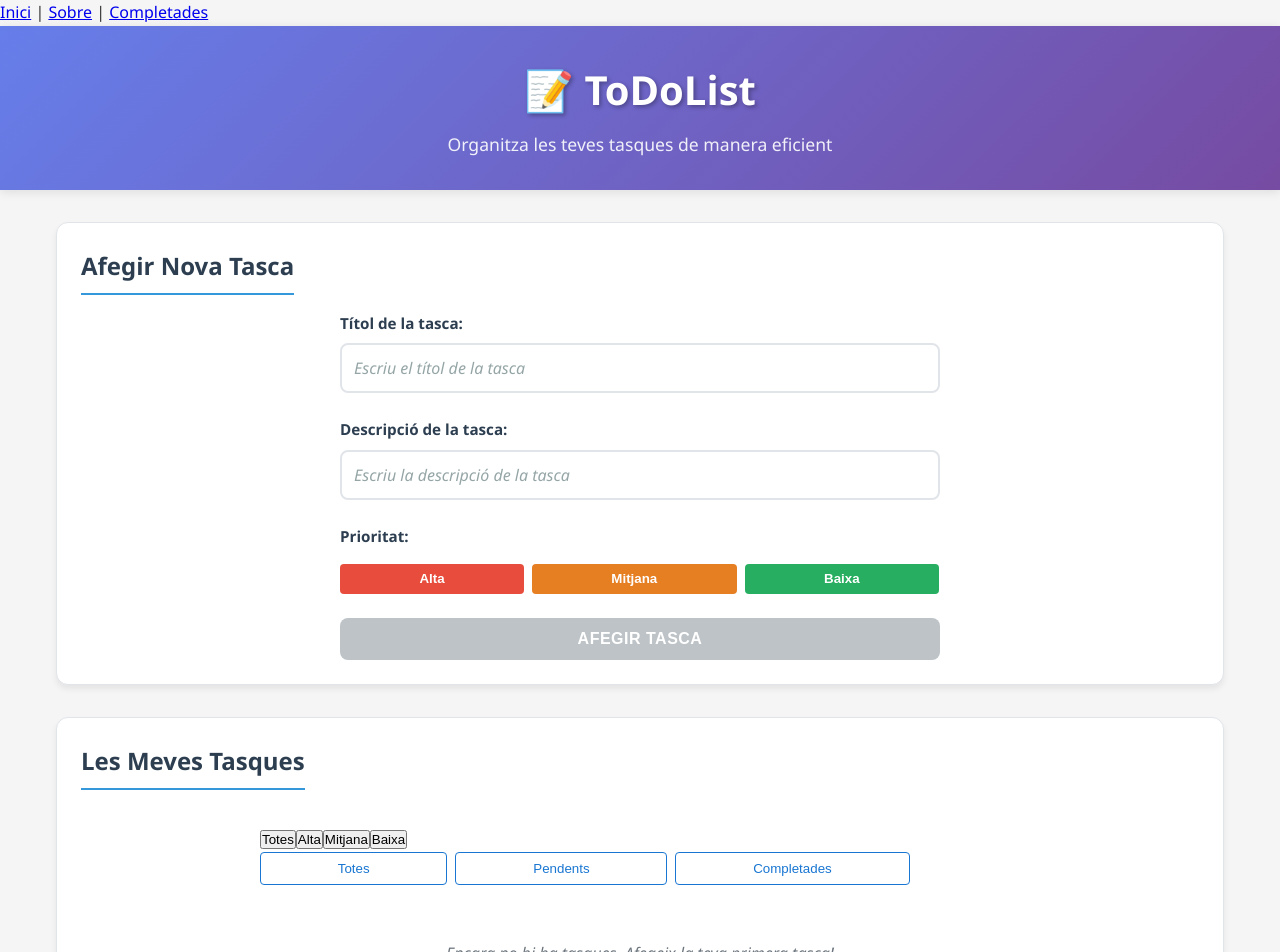
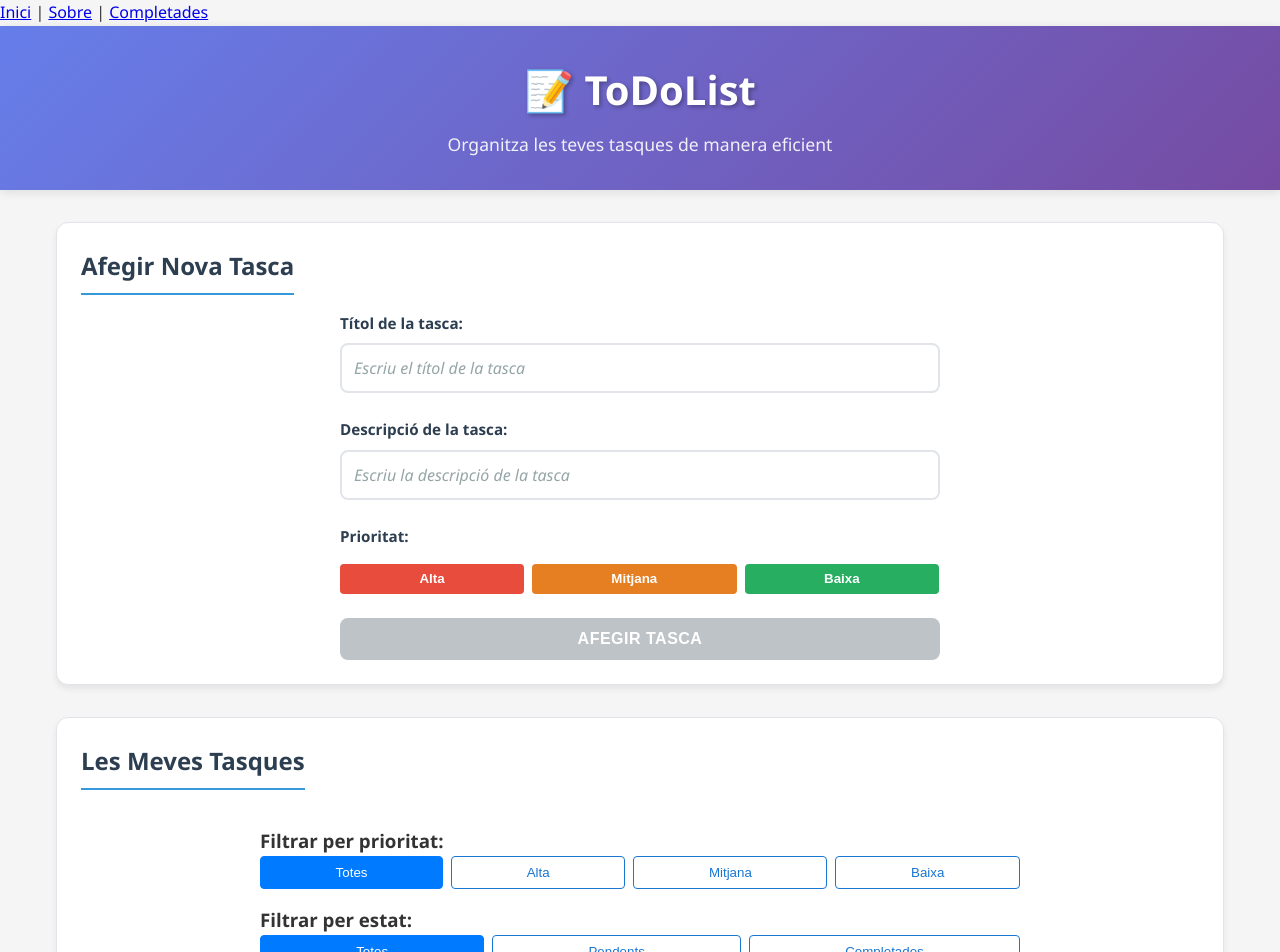
Before and after one commit to alsorribes/Todolist, an Angular app: page / in a window 1280 px wide. Shown: the top 952 px of the page. Built offline with nearby package versions, Linux system fonts and the light colour scheme.

Commit message:
Implementació de botó seleccionat permanentment al la secció de filtratge

```diff
--- a/src/app/components/task-list/task-list.css
+++ b/src/app/components/task-list/task-list.css
@@ -2,16 +2,18 @@
   display: flex;
   gap: 0.5rem;
   margin-bottom: 1rem;
+  width: 100%;
 }
 
 .filter-buttons button {
-  padding: 0.5rem 4.8rem;
+  padding: 0.5rem 3.5rem;
   border: 1px solid #1976d2;
   background-color: white;
   color: #1976d2;
   cursor: pointer;
   border-radius: 4px;
   transition: all 0.2s ease;
+  flex: 1 1 auto;
 }
 
 .filter-buttons button:hover {
@@ -21,6 +23,12 @@
 .filter-buttons button.active {
   background-color: #1976d2;
   color: white;
+}
+
+.filter-buttons button.active {
+  background-color: #007bff;
+  color: #fff;
+  border-color: #007bff;
 }
 
 .task-list-container {
--- a/src/app/components/task-list/task-list.html
+++ b/src/app/components/task-list/task-list.html
@@ -13,24 +13,26 @@
   </div>
 
   <!-- Lista de tareas -->
-  <div class="priority-filter-buttons">
-    <button (click)="priorityFilter = 'all'">Totes</button>
-    <button (click)="priorityFilter = 'high'">Alta</button>
-    <button (click)="priorityFilter = 'medium'">Mitjana</button>
-    <button (click)="priorityFilter = 'low'">Baixa</button>
+  <h3>Filtrar per prioritat:</h3>
+  <div class="filter-buttons">
+    <button [ngClass]="{ active: selectedPriority === 'all' }" (click)="setPriorityFilter('all')">Totes</button>
+    <button [ngClass]="{ active: selectedPriority === 'high' }" (click)="setPriorityFilter('high')">Alta</button>
+    <button [ngClass]="{ active: selectedPriority === 'medium' }" (click)="setPriorityFilter('medium')">Mitjana</button>
+    <button [ngClass]="{ active: selectedPriority === 'low' }" (click)="setPriorityFilter('low')">Baixa</button>
   </div>
 
+  <h3>Filtrar per estat:</h3>
   <div class="filter-buttons">
-    <button (click)="filter = 'all'" [class.activate]="filter === 'all'">Totes</button>
-    <button (click)="filter = 'pending'" [class.activate]="filter === 'pending'">Pendents</button>
-    <button (click)="filter = 'completed'" [class.activate]="filter === 'completed'">Completades</button>
+    <button (click)="setStatusFilter('all')" [ngClass]="{ active: filter === 'all' }">Totes</button>
+    <button (click)="setStatusFilter('pending')" [ngClass]="{ active: filter === 'pending' }">Pendents</button>
+    <button (click)="setStatusFilter('completed')" [ngClass]="{ active: filter === 'completed' }">Completades</button>
   </div>
   <div class="tasks-container">
     <div *ngIf="tasks.length === 0" class="no-tasks">
       <p>Encara no hi ha tasques. Afegeix la teva primera tasca!</p>
     </div>
 
-    <div *ngFor="let task of tasks | priorityFilter:priorityFilter | taskStatusFilter:filter" class="task-item" [class.completed]="task.completed">
+    <div *ngFor="let task of tasks | priorityFilter:selectedPriority | taskStatusFilter:filter" class="task-item" [class.completed]="task.completed">
       <div class="task-content">
         <div class="task-checkbox">
           <input
--- a/src/app/components/task-list/task-list.ts
+++ b/src/app/components/task-list/task-list.ts
@@ -16,7 +16,7 @@ import { PriorityFilterPipe } from '../../pipes/priority-filter-pipe';
 export class TaskList {
   private taskService = inject(TaskService);
   filter: 'all' | 'completed' | 'pending' = 'all';  //Declarem els estats de les tasques per poder filtrar-los
-  priorityFilter: 'all' | 'high' | 'medium' | 'low' = 'all';  //Declarem les prioritats de cada tasca
+  selectedPriority: 'high' | 'medium' | 'low' | 'all' = 'all';  //Declarem les prioritats de cada tasca
 
   //Exposem les tasques del servei
   get tasks() {
@@ -57,4 +57,13 @@ export class TaskList {
       this.taskService.clearAllTasks();
     }
   }
+
+  setPriorityFilter(priority: 'high' | 'medium' | 'low' | 'all'): void {
+    this.selectedPriority = priority;
+  }
+
+  setStatusFilter(status: 'all' | 'completed' | 'pending'): void {
+    this.filter = status;
+  }
+
 }
```
